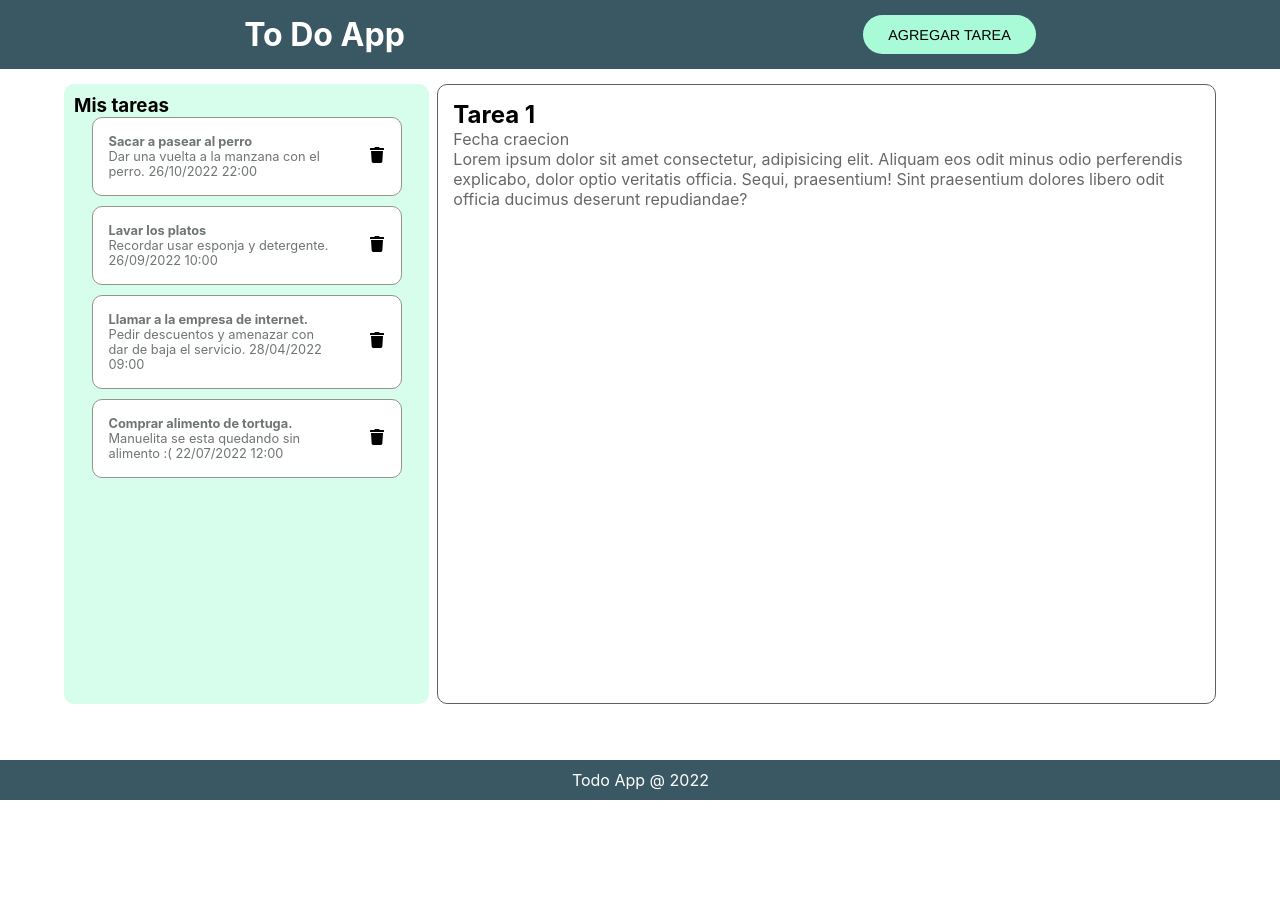
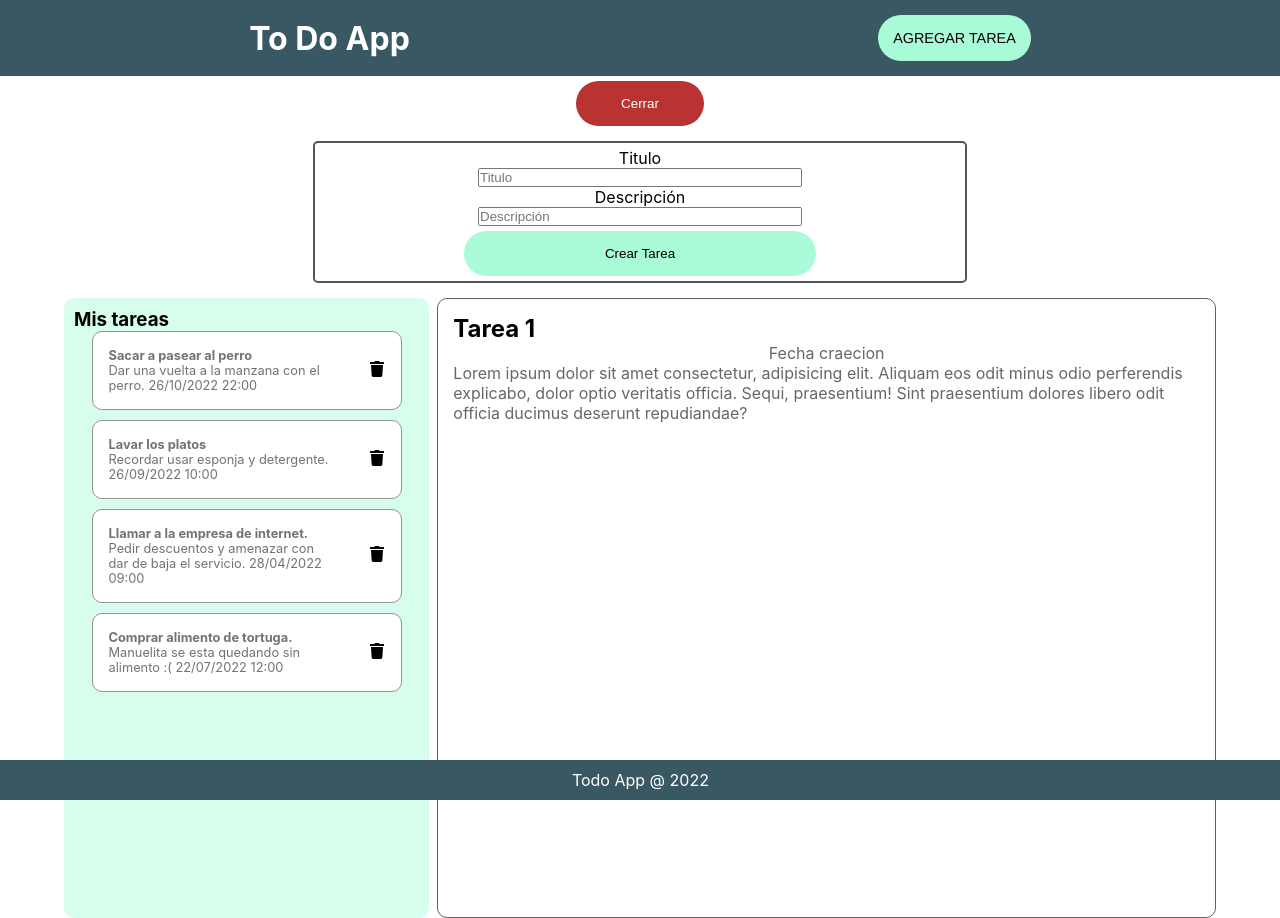
Before and after one commit to lucaslunacl/evaluacion-tecnica-dev, a React (Create React App) app in the folder client/: page / in a window 1280 px wide. Both pictures are taken after a click on the button "AGREGAR TAREA". Before the commit the page ends 800 px from the top, so only its background shows below. Built offline with nearby package versions, Linux system fonts and the light colour scheme.

Commit message:
Agregar Tareas funcionando

```diff
--- a/client/src/App.js
+++ b/client/src/App.js
@@ -1,15 +1,16 @@
 import logo from "./logo.svg";
 import "./App.css";
 import { Route, Routes } from "react-router-dom";
-import NavBar from "./components/NavBar/NavBar";
+
 import Tareas from "./components/Card/Tareas";
 import Footer from "./components/Footer/Footer";
+import NuevaTarea from "./components/Card/NuevaTarea";
 function App() {
   return (
     <div className="App">
-      <NavBar />
       <Routes>
         <Route path="/" element={<Tareas />} />
+
       </Routes>
 
 
--- a/client/src/components/Card/Card.css
+++ b/client/src/components/Card/Card.css
@@ -30,3 +30,6 @@ span, h2 {
 h2{
     font-size: .8rem;
 }
+.borrar:hover{
+    color: red
+}
--- /dev/null
+++ b/client/src/components/Card/NuevaTarea.css
@@ -0,0 +1,35 @@
+form{
+    display: flex;
+    flex-direction: column;
+    width: 50%;
+    margin: 0 auto;
+    border: 2px solid rgb(85, 83, 83);
+    border-radius: 5px;
+    margin-top:15px ;
+    padding: 5px;
+}
+button[type=submit]{
+    width: 55%;
+    margin: 0 auto;
+    margin-top: 5px;
+    padding: 5px;
+    background-color: #a9fbd7;
+    border: 0;
+    border-radius: 35px;
+    padding: 15px;
+}
+.boton-cerrar{
+    width: 10%;
+    margin: 0 auto;
+    margin-top: 5px;
+    padding: 5px;
+    background-color: rgb(185, 51, 51);
+    color: white;
+    border: 0;
+    border-radius: 35px;
+    padding: 15px;
+}
+input[type=text]{
+    width: 50%;
+    margin: 0 auto;
+}
--- /dev/null
+++ b/client/src/components/Card/NuevaTarea.jsx
@@ -0,0 +1,67 @@
+import React, { useState } from "react";
+import "./NuevaTarea.css";
+function NuevaTarea({ estado, reset, onSubmit }) {
+  let fechaActual = new Date();
+   const  [input, setInput] = useState({
+    id: 0,
+    titulo: "",
+    fecha_creacion: fechaActual.getDay(),
+    descripcion: "",
+  });
+
+  function handleOnChange(e) {
+    e.preventDefault();
+    setInput({
+      ...input,
+      [e.target.name]: e.target.value,
+    });
+  }
+
+  const handleSubmit = (e) => {
+    if (input.titulo === "" || input.descripcion === "") {
+      alert("Por favor completa los datos");
+      return;
+    } else {
+      e.preventDefault();
+      onSubmit({
+        id: Math.floor(Math.random() * 10000),
+        titulo: input.titulo,
+        descripcion: input.descripcion,
+        fecha_creacion: input.fecha_creacion
+      })
+      alert("Tarea creada")
+    }
+    reset();
+  };
+
+  return (
+    <div>
+      <button className="boton-cerrar" onClick={(e) => reset()}>
+        Cerrar
+      </button>
+
+      <form onSubmit={handleSubmit}>
+        <label>Titulo</label>
+        <input
+          type="text"
+          placeholder="Titulo"
+          name="titulo"
+          value={input.titulo}
+          onChange={(e) => handleOnChange(e)}
+        ></input>
+        <label>Descripción</label>
+        <input
+          type="text"
+          placeholder="Descripción"
+          name="descripcion"
+          value={input.descripcion}
+          onChange={(e) => handleOnChange(e)}
+        ></input>
+
+        <button type="submit">Crear Tarea</button>
+      </form>
+    </div>
+  );
+}
+
+export default NuevaTarea;
--- a/client/src/components/Card/Tareas.jsx
+++ b/client/src/components/Card/Tareas.jsx
@@ -1,54 +1,118 @@
 import React from "react";
 import Card from "./Card.jsx";
 import Footer from "../Footer/Footer.jsx";
+import NuevaTarea from "./NuevaTarea.jsx";
 import "./Tareas.css";
+import "../NavBar/NavBar.css";
+import { Link } from "react-router-dom";
+
+import { useEffect, useState } from "react";
 function Tareas() {
+  const [modal, setModal] = useState(false);
+
+  function cambiarEstadoModal() {
+    setModal(true);
+  }
+  function resetEstadoModal() {
+    setModal(false);
+  }
+
+  const [todos, setTodos] = useState([]);
+
+  const addTarea = (todo) => {
+    const NuevaTarea = [...todos, todo];
+
+    setTodos(NuevaTarea);
+    console.log(todos);
+  };
+
   const tareas = [
     {
+      id: 1,
       titulo: "Sacar a pasear al perro",
       descripcion: "Dar una vuelta a la manzana con el perro.",
       fecha_creacion: "26/10/2022 22:00",
     },
     {
+      id: 2,
       titulo: "Lavar los platos",
       descripcion: "Recordar usar esponja y detergente.",
       fecha_creacion: "26/09/2022 10:00",
     },
     {
+      id: 3,
       titulo: "Llamar a la empresa de internet.",
       descripcion: "Pedir descuentos y amenazar con dar de baja el servicio.",
       fecha_creacion: "28/04/2022 09:00",
     },
     {
+      id: 4,
       titulo: "Comprar alimento de tortuga.",
       descripcion: "Manuelita se esta quedando sin alimento :(",
       fecha_creacion: "22/07/2022 12:00",
-    }
+    },
   ];
 
+  function handleClick(e) {
+    console.log(e.id)
+  }
   return (
     <div>
+      <div className="contenedor-nav">
+        <Link to="/">
+          <h1>To Do App</h1>
+        </Link>
+
+        <button className="btn-nav" onClick={(e) => cambiarEstadoModal()}>
+          AGREGAR TAREA
+        </button>
+      </div>
+
+      {!!modal ? (
+        <NuevaTarea
+          estado={cambiarEstadoModal}
+          reset={resetEstadoModal}
+          onSubmit={addTarea}
+        />
+      ) : null}
+
       <div className="contenedor-cards">
         <div className="cont-izq">
           <h3> Mis tareas </h3>
           {tareas.map((tarea) => (
             <Card
+              key={tarea.id}
+              id={tarea.id}
               titulo={tarea.titulo}
               descripcion={tarea.descripcion}
               fecha={tarea.fecha_creacion}
             />
           ))}
+
+          {todos.map((t) => (
+            <Card onClick={(t) => handleClick(t.id)}
+              key={t.id}
+              id={t.id}
+              titulo={t.titulo}
+              descripcion={t.descripcion}
+              fecha={t.fecha_creacion}
+            />
+          ))}
         </div>
 
         <div className="cont-der">
-          <h2>Tarea 1</h2>
-          <span>Fecha craecion</span>
-          <p>
-            Lorem ipsum dolor sit amet consectetur, adipisicing elit. Aliquam
-            eos odit minus odio perferendis explicabo, dolor optio veritatis
-            officia. Sequi, praesentium! Sint praesentium dolores libero odit
-            officia ducimus deserunt repudiandae?
-          </p>
+          {
+            <div>
+              <h2>Tarea 1</h2>
+              <span>Fecha craecion</span>
+              <p>
+                Lorem ipsum dolor sit amet consectetur, adipisicing elit.
+                Aliquam eos odit minus odio perferendis explicabo, dolor optio
+                veritatis officia. Sequi, praesentium! Sint praesentium dolores
+                libero odit officia ducimus deserunt repudiandae?
+              </p>
+            </div>
+          }
         </div>
       </div>
     </div>
--- a/client/src/components/NavBar/NavBar.css
+++ b/client/src/components/NavBar/NavBar.css
@@ -9,6 +9,7 @@
     justify-content: space-around;
     padding: 15px;
     color:white;
+    align-items: center;
 }
 .contenedor-nav h1{
     text-align: left;
@@ -16,16 +17,21 @@
 
 
 
-button{
+.btn-nav{
     background-color: #a9fbd7;
     border: 0;
     border-radius: 35px;
-    padding-left: 25px;
-    padding-right: 25px;
+    padding: 15px;
+
     font-family:'Franklin Gothic Medium', 'Arial Narrow', Arial, sans-serif;
     font-size: .9rem;
 }
 
-button:hover{
+.btn-nav:hover{
     cursor: pointer;
 }
+
+a{
+    text-decoration: none;
+    color: inherit;
+}
--- a/client/src/components/NavBar/NavBar.jsx
+++ /dev/null
@@ -1,13 +0,0 @@
-import React from 'react'
-import './NavBar.css'
-function NavBar() {
-  return (
-    <div className='contenedor-nav'>
-      <h1>To Do App</h1>
-
-      <button>AGREGAR TAREA</button>
-    </div>
-  )
-}
-
-export default NavBar
```
